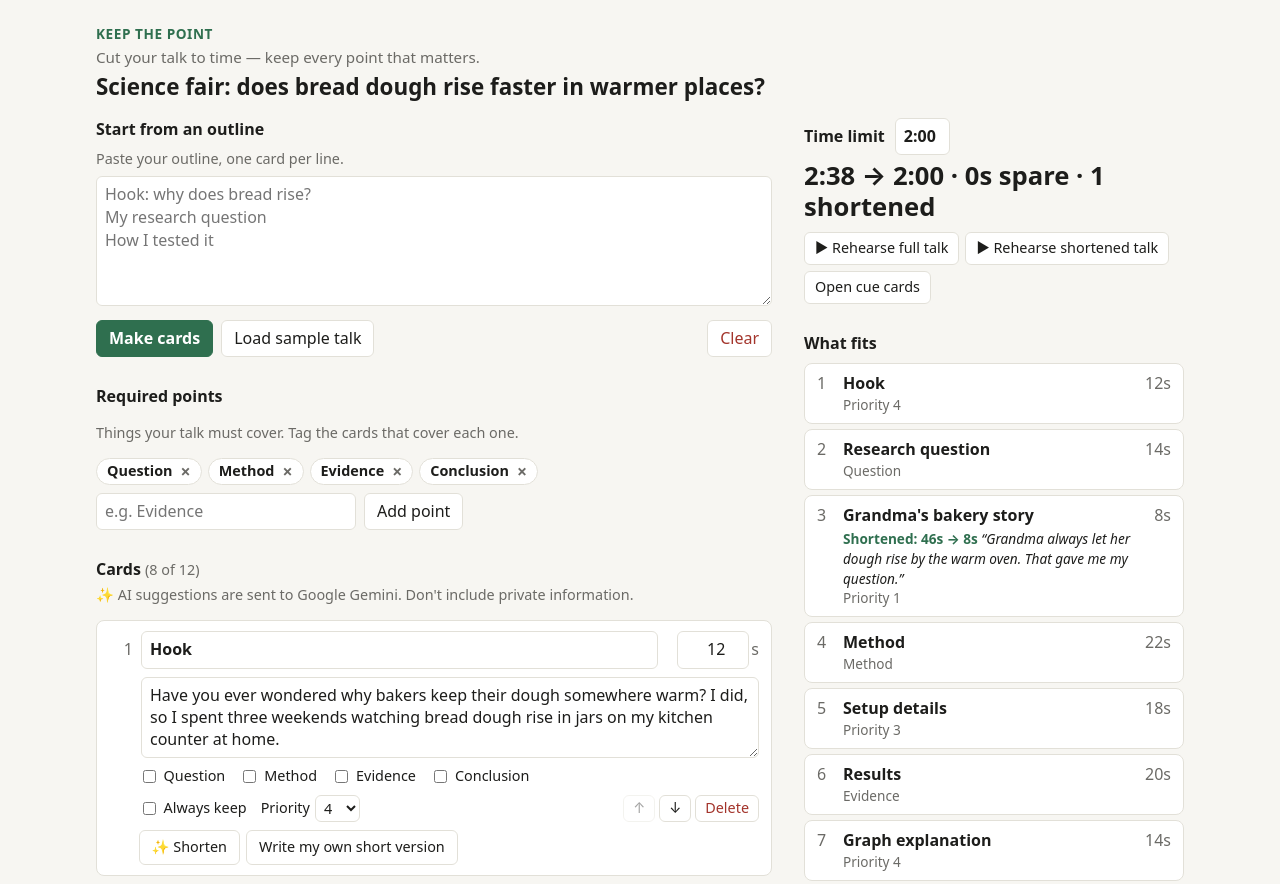
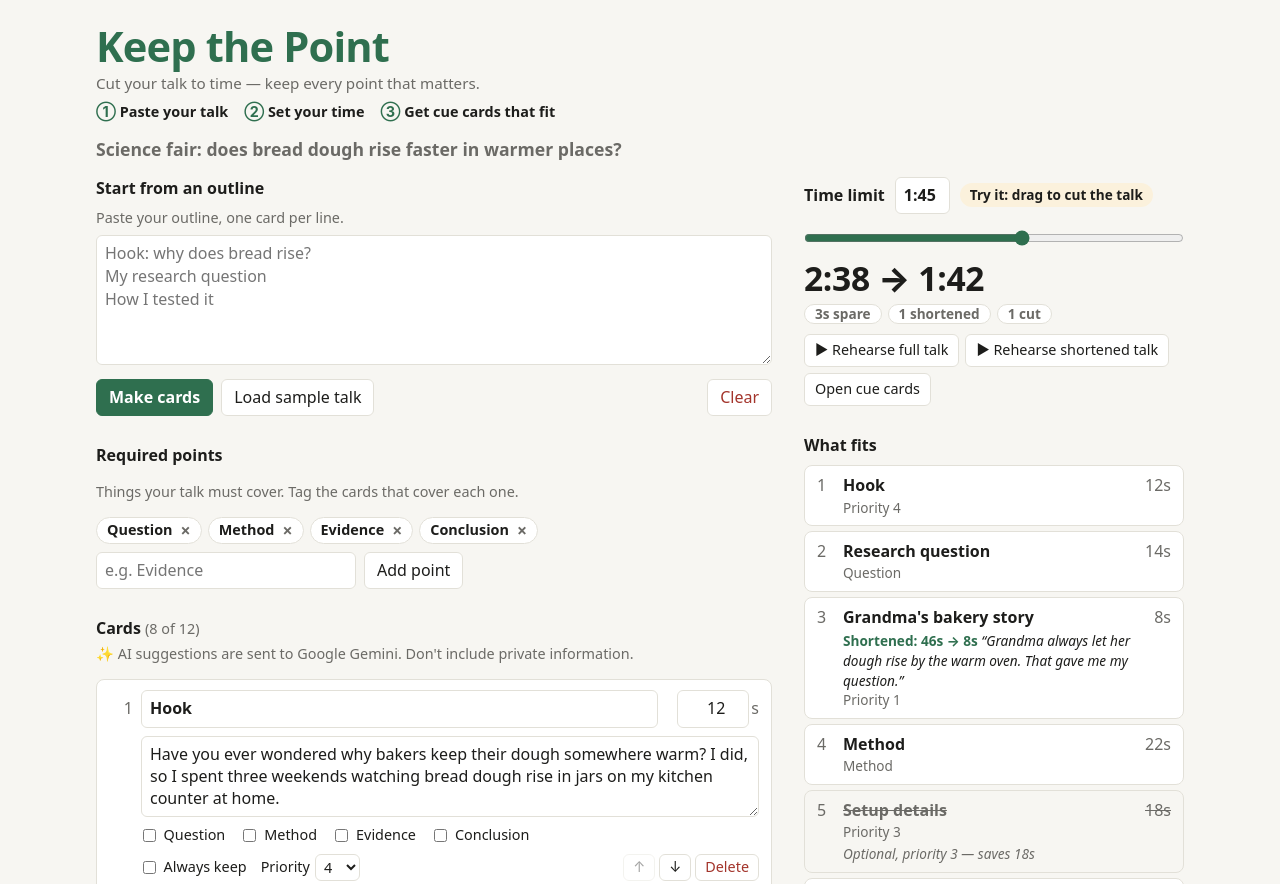
Before and after one commit to Rahmat9009/keep-the-point, a website built with Vite: page index.html in a window 1280 px wide. Shown: the top 884 px of the page. Built offline with nearby package versions, Linux system fonts and the light colour scheme.

Commit message:
Polish first impression: time slider, how-it-works line, big summary
- Time limit slider (0:30 to the full talk, 5s steps) kept in sync with
  the mm:ss box; results update live while dragging. A first-visit hint
  "Try it: drag to cut the talk" hides after the first drag.
- One-line "① Paste ② Set ③ Get cue cards" under the tagline.
- Sample opens at 1:45: 2:38 → 1:42, one card shortened, one cut.
- Summary shows "2:38 → 1:42" large with spare/shortened/cut chips.
- "Keep the Point" is now the header's largest text; talk title below.

Co-Authored-By: Claude Opus 5.5 <noreply@anthropic.com>

```diff
--- a/src/main.ts
+++ b/src/main.ts
@@ -1,6 +1,6 @@
 import './style.css';
 import { cardTitle, cardsFromOutline, countWords, estimateSeconds, newCard, parseOutline } from './outline';
-import { sampleTalk, upgradeOldSample } from './sample';
+import { SAMPLE_LIMIT, sampleTalk, upgradeOldSample } from './sample';
 import { capybaraSvg } from './capybara';
 import { openCueView, printSheetHtml, type CueView } from './cueView';
 import { openRehearsal } from './rehearsalView';
@@ -9,21 +9,46 @@ import { AI_NOTICE, THINKING_HTML, requestBridge, requestShorten, shortenTarget
 import { clearState, loadState, saveState, type SavedState } from './storage';
 import { cardTimeLabel, summarize } from './summary';
 import { addPoint, emptyTalk, moveCard, removePoint } from './talk';
-import { parseTime } from './time';
+import { formatTime, parseTime } from './time';
 import type { Card } from './types';
 
 const DEFAULT_LIMIT = '2:00';
 const MAX_SECONDS = 3600;
 
-let state: SavedState = upgradeOldSample(loadState()) ?? { talk: structuredClone(sampleTalk), limit: DEFAULT_LIMIT };
+const savedState = upgradeOldSample(loadState());
+let state: SavedState = savedState ?? { talk: structuredClone(sampleTalk), limit: SAMPLE_LIMIT };
+
+/** Slider range: 0:30 up to the full talk length, in 5-second steps. */
+const SLIDER_MIN = 30;
+const SLIDER_STEP = 5;
+const HINT_KEY = 'keep-the-point:slider-hint-done';
+function hintDone(): boolean {
+  try {
+    return globalThis.localStorage?.getItem(HINT_KEY) === '1';
+  } catch {
+    return true;
+  }
+}
+function markHintDone() {
+  try {
+    globalThis.localStorage?.setItem(HINT_KEY, '1');
+  } catch {
+    /* ignore */
+  }
+}
 
 /* ---------- Static layout ---------- */
 
 const app = document.querySelector<HTMLElement>('#app')!;
 app.innerHTML = `
   <header class="top">
-    <p class="eyebrow">Keep the Point</p>
+    <h1 class="brand">Keep the Point</h1>
     <p class="tagline">Cut your talk to time — keep every point that matters.</p>
+    <p class="how" aria-label="How it works">
+      <span><b aria-hidden="true">①</b> Paste your talk</span>
+      <span><b aria-hidden="true">②</b> Set your time</span>
+      <span><b aria-hidden="true">③</b> Get cue cards that fit</span>
+    </p>
     <label class="visually-hidden" for="title">Talk title</label>
     <textarea id="title" class="title" rows="1" autocomplete="off" spellcheck="true"></textarea>
   </header>
@@ -31,10 +56,12 @@ app.innerHTML = `
   <div class="layout">
     <aside class="side" aria-label="Results">
       <div class="status">
-        <label class="limit">
-          Time limit
+        <div class="limit">
+          <label for="limit">Time limit</label>
           <input id="limit" type="text" inputmode="numeric" placeholder="mm:ss" aria-describedby="limit-error" />
-        </label>
+          <span id="slider-hint" class="slider-hint" ${hintDone() ? 'hidden' : ''}>Try it: drag to cut the talk</span>
+        </div>
+        <input id="limit-slider" class="slider" type="range" min="${SLIDER_MIN}" step="${SLIDER_STEP}" aria-label="Time limit slider" />
         <p id="limit-error" class="error" role="alert"></p>
         <p id="summary" class="summary" aria-live="polite"></p>
         <div class="rehearse">
@@ -103,6 +130,8 @@ const $ = <T extends HTMLElement>(sel: string) => app.querySelector<T>(sel)!;
 const titleInput = $<HTMLTextAreaElement>('#title');
 const limitInput = $<HTMLInputElement>('#limit');
 const limitError = $('#limit-error');
+const limitSlider = $<HTMLInputElement>('#limit-slider');
+const sliderHint = $('#slider-hint');
 const summaryEl = $('#summary');
 const tooManyEl = $('#too-many');
 const resultBody = $('#result-body');
@@ -177,6 +206,26 @@ limitInput.addEventListener('input', () => {
   changed(false);
 });
 
+limitSlider.addEventListener('input', () => {
+  state.limit = formatTime(Number(limitSlider.value));
+  limitInput.value = state.limit;
+  if (!sliderHint.hidden) {
+    sliderHint.hidden = true;
+    markHintDone();
+  }
+  changed(false);
+});
+
+/** Keep the slider's range and position in step with the cards and the typed limit. */
+function syncSlider(budget: number | null) {
+  const full = state.talk.cards.reduce((t, c) => t + c.seconds, 0);
+  const max = SLIDER_MIN + Math.max(SLIDER_STEP, Math.ceil((full - SLIDER_MIN) / SLIDER_STEP) * SLIDER_STEP);
+  limitSlider.max = String(max);
+  limitSlider.disabled = state.talk.cards.length === 0;
+  if (budget !== null) limitSlider.value = String(Math.min(max, Math.max(SLIDER_MIN, budget)));
+  limitSlider.setAttribute('aria-valuetext', budget === null ? 'No valid limit' : formatTime(budget));
+}
+
 /* ---------- Outline / sample / clear ---------- */
 
 $('#make-cards').addEventListener('click', () => {
@@ -198,6 +247,7 @@ $('#make-cards').addEventListener('click', () => {
 $('#load-sample').addEventListener('click', () => {
   if (state.talk.cards.length > 0 && !confirm('Replace your talk with the sample science-fair talk?')) return;
   state.talk = structuredClone(sampleTalk);
+  state.limit = SAMPLE_LIMIT;
   syncInputs();
   changed(true);
 });
@@ -654,6 +704,7 @@ function renderResults() {
   cueView?.refresh();
   limitError.textContent = budget === null ? 'Enter a time like 2:00' : '';
   limitInput.toggleAttribute('aria-invalid', budget === null);
+  syncSlider(budget);
   if (budget === null) {
     updateRehearseButtons(false, false);
     return; // keep showing the last valid result
@@ -662,7 +713,11 @@ function renderResults() {
   const summary = summarize(cards, requiredPoints, budget);
   const result = summary.result;
   summaryEl.className = `summary ${summary.tone === 'bad' ? 'summary--bad' : summary.tone === 'quiet' ? 'summary--quiet' : ''}`;
-  summaryEl.textContent = summary.text;
+  if (summary.headline && summary.chips) {
+    summaryEl.innerHTML = `<span class="summary__head">${esc(summary.headline)}</span><span class="summary__chips">${summary.chips.map((c) => `<span class="summary__chip">${esc(c)}</span>`).join('')}</span>`;
+  } else {
+    summaryEl.textContent = summary.text;
+  }
   shortenedCards = result?.fits ? result.kept : null;
   currentShortIds = summary.shortIds;
   updateRehearseButtons(!!result?.fits, true);
--- a/src/sample.ts
+++ b/src/sample.ts
@@ -81,6 +81,12 @@ export const sampleTalk: Talk = {
   ],
 };
 
+/**
+ * Time limit the sample opens with: 2:38 → 1:42, with the bakery story shortened and
+ * "Setup details" cut, so the first view shows both kinds of trimming.
+ */
+export const SAMPLE_LIMIT = '1:45';
+
 /** Card labels of the earlier sample, which had no spoken text. */
 const OLD_SAMPLE_LABELS = ['Hook', 'Research question', "Grandma's bakery story", 'Method', 'Setup details', 'Results', 'Graph explanation', 'Conclusion'];
 
--- a/src/style.css
+++ b/src/style.css
@@ -52,10 +52,12 @@ button.danger { color: var(--bad); }
 .visually-hidden { position: absolute; width: 1px; height: 1px; overflow: hidden; clip: rect(0 0 0 0); white-space: nowrap; }
 
 /* Header */
-.eyebrow { margin: 0; color: var(--accent); font-weight: 600; font-size: 0.85rem; letter-spacing: 0.04em; text-transform: uppercase; }
+.brand { margin: 0; color: var(--accent); font-size: clamp(1.9rem, 5vw, 2.6rem); font-weight: 800; line-height: 1.1; letter-spacing: -0.02em; }
+.how { display: flex; flex-wrap: wrap; gap: 4px 16px; margin: 8px 0 0; font-size: 0.9rem; font-weight: 600; }
+.how b { color: var(--accent); font-weight: 700; }
 .title {
-  width: 100%; margin: 2px 0 16px; padding: 2px 4px !important; margin-left: -5px;
-  font-size: 1.4rem; font-weight: 700; border-color: transparent !important; background: transparent !important;
+  width: 100%; margin: 12px 0 16px; padding: 2px 4px !important; margin-left: -5px;
+  font-size: 1.1rem; font-weight: 600; color: var(--muted); border-color: transparent !important; background: transparent !important;
 }
 .title:hover { border-color: var(--line) !important; }
 
@@ -73,7 +75,8 @@ button.danger { color: var(--bad); }
   }
   .editor { grid-row: 2; }
   .details { grid-row: 3; }
-  .summary { font-size: 1.25rem !important; }
+  .summary__head { font-size: 1.5rem !important; }
+  .slider { margin: 6px 0 2px !important; }
 }
 
 h2 { margin: 28px 0 8px; font-size: 1rem; font-weight: 650; }
@@ -86,9 +89,25 @@ label.hint { display: block; margin-bottom: 6px; }
 .buttons .danger { margin-left: auto; }
 
 /* Time limit + summary */
-.limit { display: inline-flex; align-items: center; gap: 10px; font-weight: 600; }
+.limit { display: flex; flex-wrap: wrap; align-items: center; gap: 6px 10px; font-weight: 600; }
 .limit input { width: 6ch; font-variant-numeric: tabular-nums; }
+.slider-hint {
+  padding: 2px 10px; border-radius: 999px; background: var(--warn-bg); color: var(--text);
+  font-size: 0.85rem; font-weight: 600; animation: hint-pulse 1.6s ease-in-out 3;
+}
+@keyframes hint-pulse { 50% { transform: translateX(4px); } }
+@media (prefers-reduced-motion: reduce) { .slider-hint { animation: none; } }
+.slider {
+  display: block; width: 100%; height: 28px; margin: 10px 0 4px; accent-color: var(--accent); cursor: pointer;
+}
+.slider:disabled { cursor: default; opacity: 0.5; }
 .summary { margin: 6px 0 0; font-size: 1.6rem; font-weight: 700; font-variant-numeric: tabular-nums; line-height: 1.2; }
+.summary__head { display: block; font-size: 2.1rem; font-weight: 800; white-space: nowrap; letter-spacing: -0.01em; }
+.summary__chips { display: flex; flex-wrap: wrap; gap: 6px; margin-top: 6px; }
+.summary__chip {
+  padding: 1px 10px; border-radius: 999px; border: 1px solid var(--line); background: var(--surface);
+  color: var(--muted); font-size: 0.85rem; font-weight: 600;
+}
 .summary--bad { color: var(--bad); font-size: 1.05rem !important; }
 .summary--quiet { color: var(--muted); font-size: 1.05rem !important; font-weight: 500; }
 .notice { margin: 12px 0 0; padding: 10px 12px; background: var(--warn-bg); border-radius: 8px; }
--- a/src/summary.ts
+++ b/src/summary.ts
@@ -14,6 +14,10 @@ export interface Summary {
   keptCards: Card[];
   /** Ids of kept cards that use their short version. */
   shortIds: string[];
+  /** When the talk fits: the big "2:38 → 1:42" part of `text`. */
+  headline?: string;
+  /** When the talk fits: small details shown under the headline, e.g. ["3s spare", "1 shortened", "1 cut"]. */
+  chips?: string[];
 }
 
 /** "~1:52" when any card in the total is still an estimate. */
@@ -42,8 +46,13 @@ export function summarize(cards: Card[], requiredPoints: string[], budgetSeconds
 
   if (result.fits) {
     const total = timeLabel(result.totalSeconds, anyEstimated(result.kept, result.shortIds));
+    const chips = [`${result.spareSeconds}s spare`];
+    if (result.shortIds.length) chips.push(`${result.shortIds.length} shortened`);
+    if (result.cut.length) chips.push(`${result.cut.length} cut`);
     return {
       text: `${full} → ${total} · ${result.spareSeconds}s spare${shortNote(result.shortIds)}`,
+      headline: `${full} → ${total}`,
+      chips,
       tone: 'ok',
       result,
       keptCards: result.kept,
```
Also changed, not shown: src/select.test.ts (+15 -1 lines).
